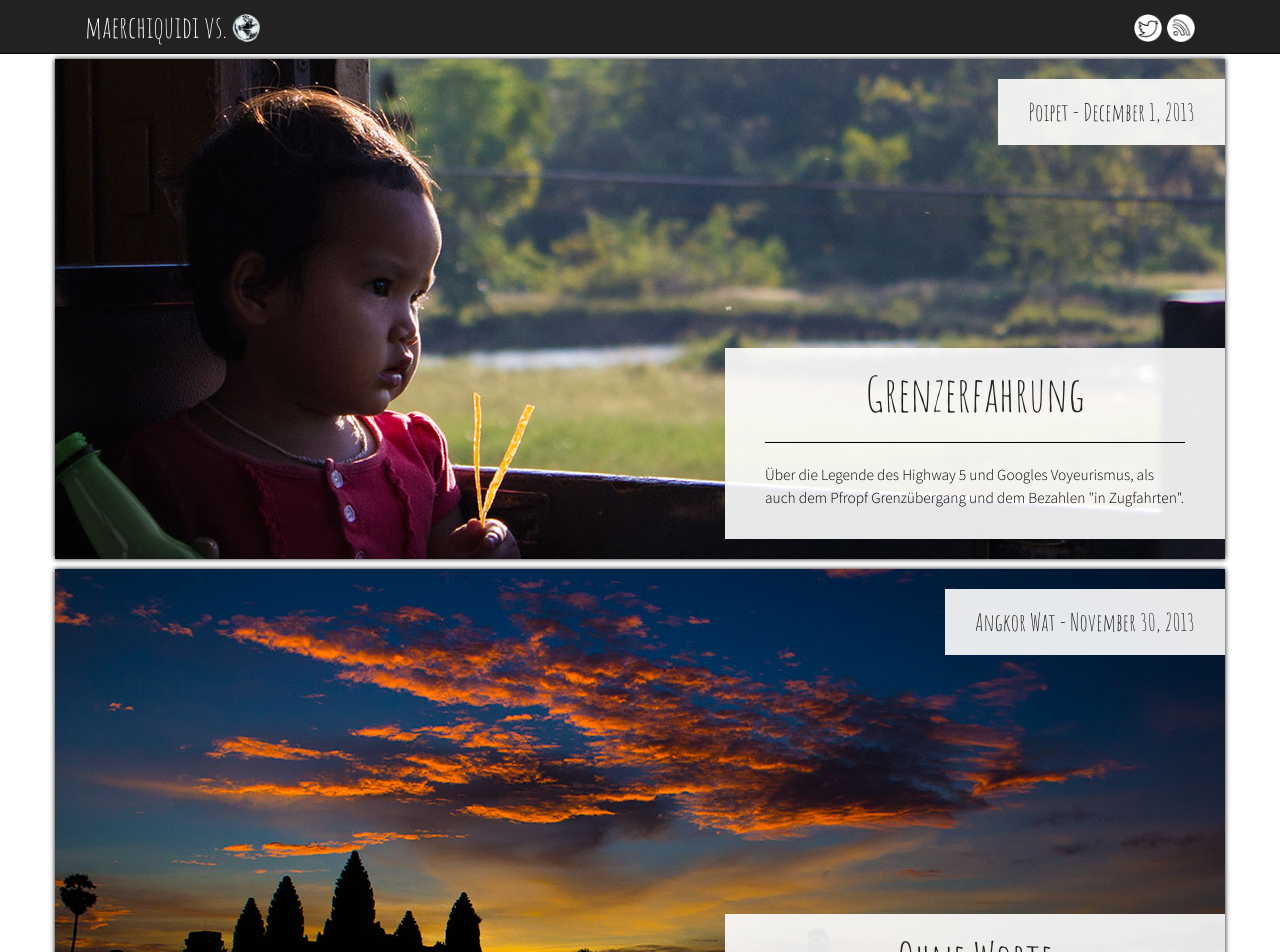
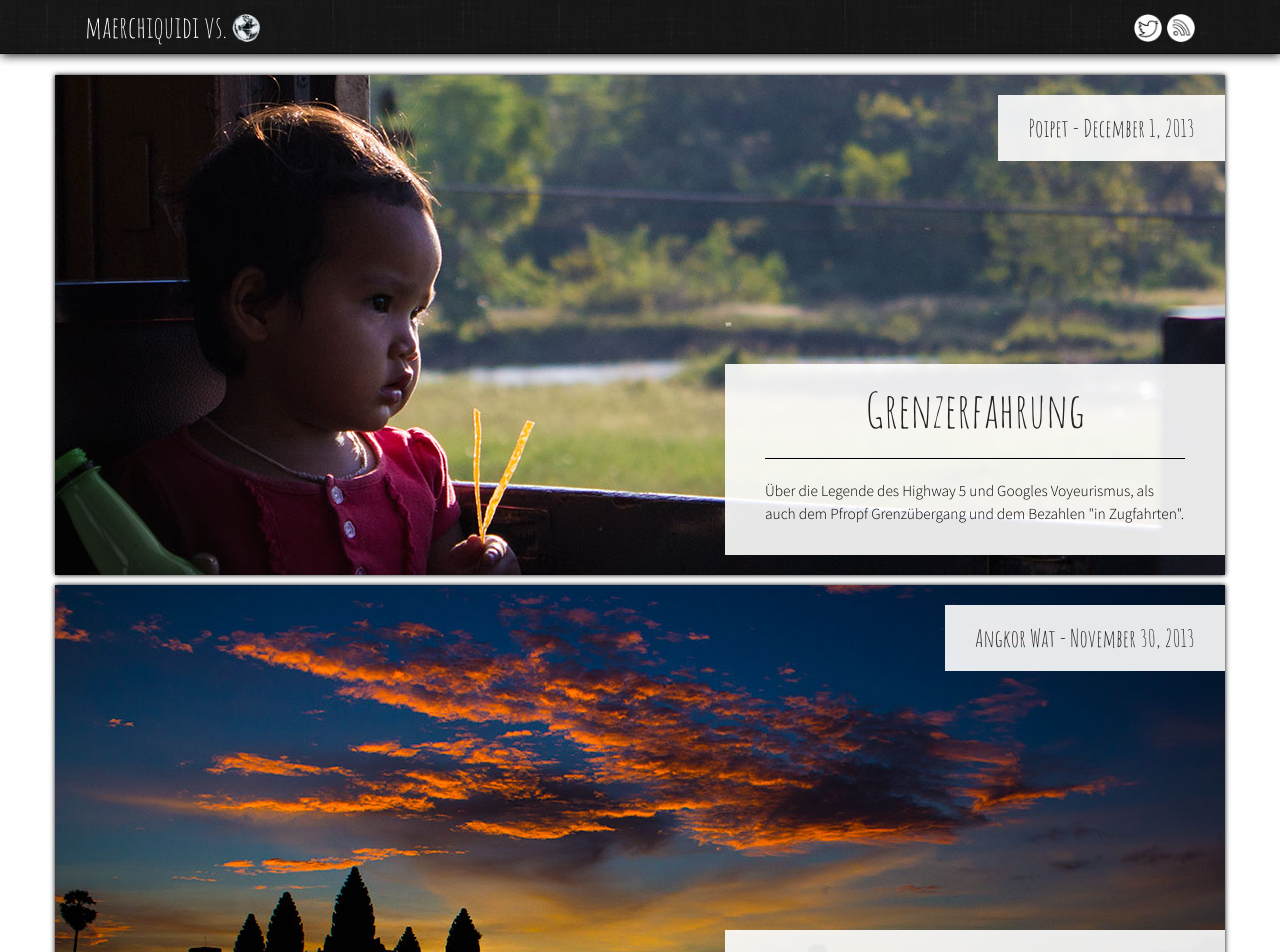
Before and after one commit to maerch/maerchiquidi, a Jekyll site: the page built from index.html, in a window 1280 px wide and 1400 px high. Shown: the top 952 px of the window. Built offline with Jekyll 4.4.1, drawn with Linux system fonts in a browser that asks for light colours; nearby versions of some CDN libraries; the list of posts is cut into pages by our own code.

Commit message:
Facelifting

```diff
--- a/css/main.css
+++ b/css/main.css
@@ -2,11 +2,19 @@
 @import url(http://fonts.googleapis.com/css?family=Source+Sans+Pro:300);
 
 body {
-  margin-top: 49px;
+  margin-top: 65px;
   margin-bottom: 20px;
   color: #444;
   font-family: 'Source Sans Pro', sans-serif;
   font-weight: 300;
+}
+
+#fixedbar {
+  background-image: url(/img/stressed_linen_@2X.png);
+  background-position: initial initial;
+  background-repeat: initial initial;
+
+  box-shadow: rgb(0, 0, 0) 1px 1px 10px;
 }
 
 h1, h2, h3, h4, h5, h6 {
```
Also changed, not shown: img/stressed_linen_@2X.png (added).
